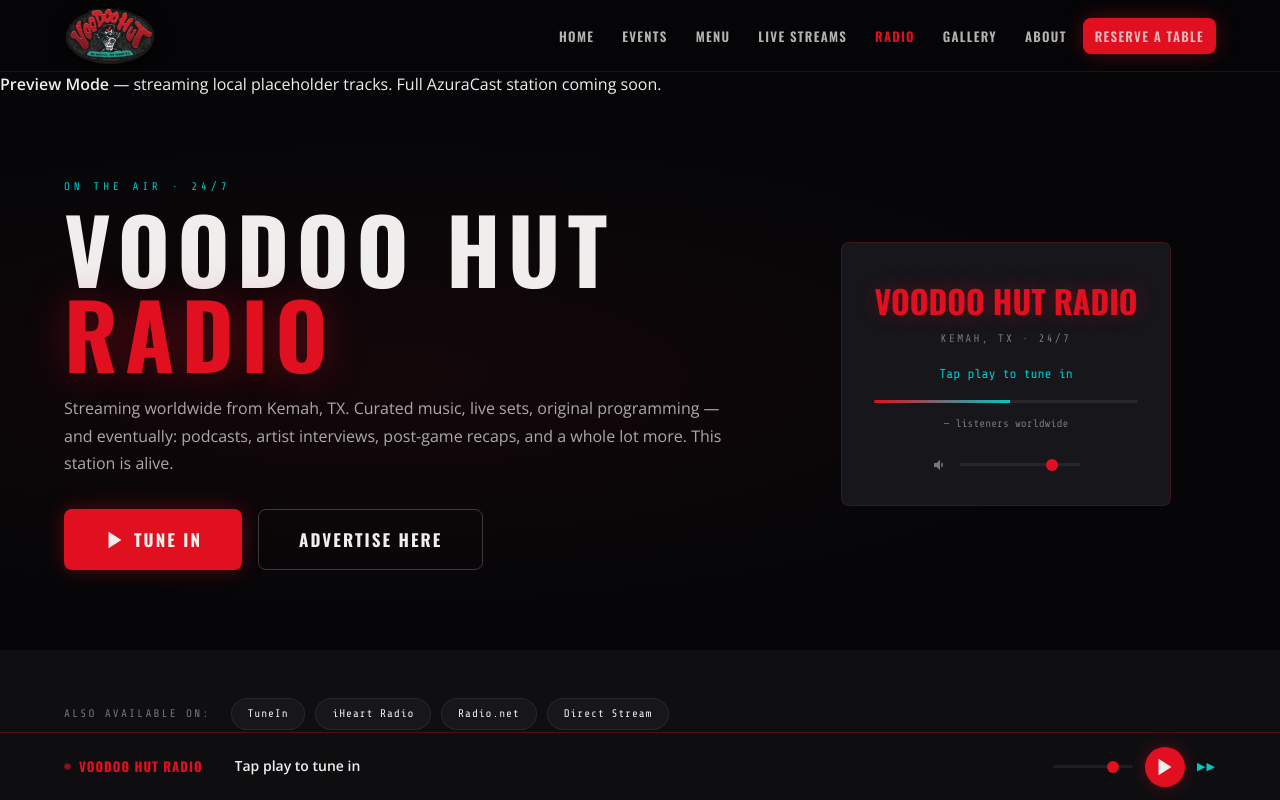
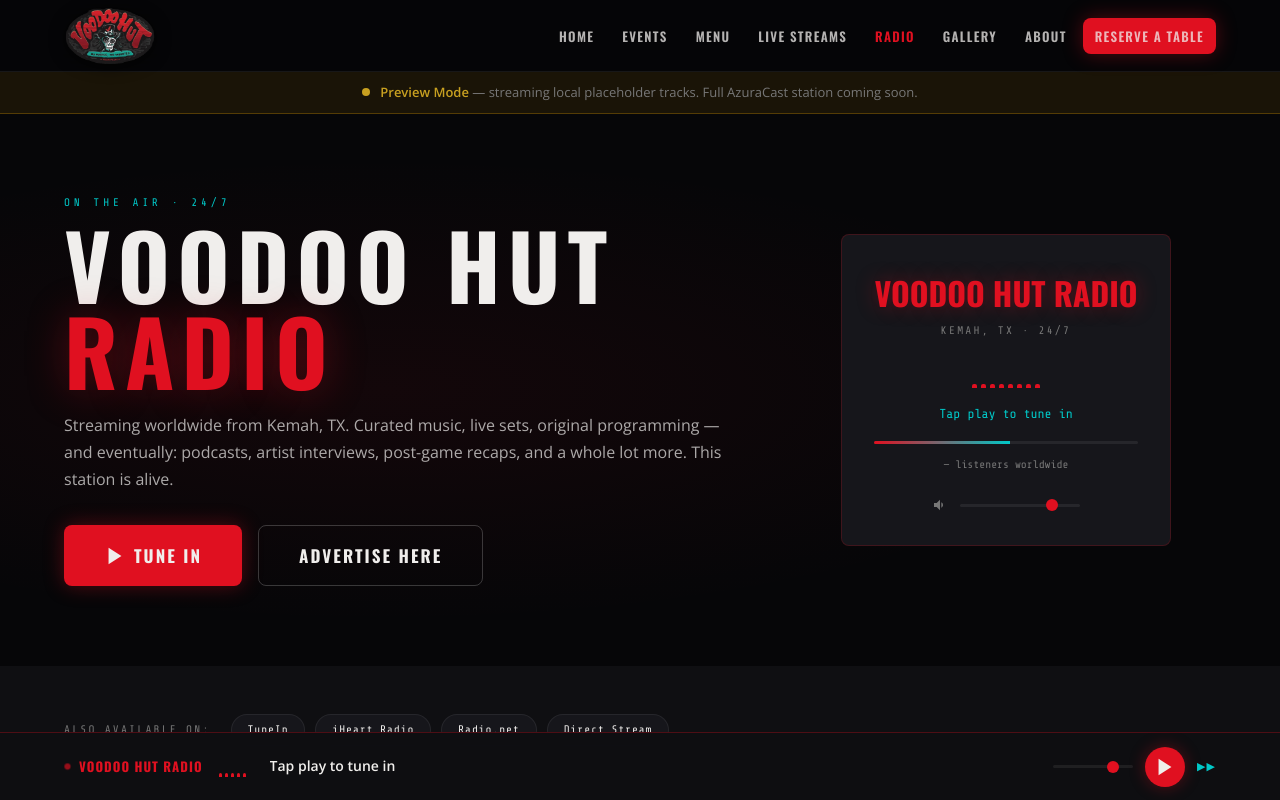
Before and after one commit to djdistraction/voodoo-hut-av-broadcast, a plain HTML site: page website/radio.html in a window 1280 px wide. Shown: the top 800 px of the page. Drawn offline with nearby package versions, Linux system fonts and the light colour scheme; no server answers.

Commit message:
feat(radio): EQ visualiser animations + placeholder notice styles
Added keyframe animations and styles for EQ visualizer.

```diff
--- a/website/assets/css/style.css
+++ b/website/assets/css/style.css
@@ -3291,3 +3291,83 @@
   margin-bottom: 40px;
 }
 .hero-nhw em { color: var(--gold); font-style: normal; }
+
+
+/* ============================================================
+   EQ VISUALISER — animated bars, driven by JS .active class
+   ============================================================ */
+
+/* Keyframe animations — each bar has a different speed/height combo */
+@keyframes eq1 { 0%,100%{height:4px}  25%{height:22px} 75%{height:10px} }
+@keyframes eq2 { 0%,100%{height:14px} 33%{height:4px}  66%{height:28px} }
+@keyframes eq3 { 0%,100%{height:8px}  20%{height:30px} 60%{height:6px}  }
+@keyframes eq4 { 0%,100%{height:18px} 40%{height:4px}  80%{height:24px} }
+@keyframes eq5 { 0%,100%{height:6px}  15%{height:26px} 55%{height:12px} }
+@keyframes eq6 { 0%,100%{height:20px} 35%{height:4px}  70%{height:16px} }
+@keyframes eq7 { 0%,100%{height:10px} 50%{height:28px} 85%{height:6px}  }
+@keyframes eq8 { 0%,100%{height:4px}  30%{height:20px} 65%{height:14px} }
+
+.eq-visualiser {
+  display: flex;
+  align-items: flex-end;
+  justify-content: center;
+  gap: 4px;
+  height: 32px;
+  margin-bottom: 12px;
+}
+
+.eq-bar {
+  width: 5px;
+  height: 4px;
+  background: var(--red);
+  border-radius: 2px 2px 0 0;
+  transition: background .3s;
+}
+
+/* Assign individual animations to each bar */
+.eq-visualiser .eq-bar:nth-child(1).active { animation: eq1 .6s ease-in-out infinite; background: var(--red); }
+.eq-visualiser .eq-bar:nth-child(2).active { animation: eq2 .5s ease-in-out infinite; background: var(--red); }
+.eq-visualiser .eq-bar:nth-child(3).active { animation: eq3 .7s ease-in-out infinite; background: var(--cyan); }
+.eq-visualiser .eq-bar:nth-child(4).active { animation: eq4 .45s ease-in-out infinite; background: var(--cyan); }
+.eq-visualiser .eq-bar:nth-child(5).active { animation: eq5 .65s ease-in-out infinite; background: var(--gold); }
+.eq-visualiser .eq-bar:nth-child(6).active { animation: eq6 .55s ease-in-out infinite; background: var(--gold); }
+.eq-visualiser .eq-bar:nth-child(7).active { animation: eq7 .48s ease-in-out infinite; background: var(--red); }
+.eq-visualiser .eq-bar:nth-child(8).active { animation: eq8 .72s ease-in-out infinite; background: var(--cyan); }
+
+/* Compact version in the bottom bar */
+.eq-visualiser-sm {
+  height: 20px;
+  gap: 3px;
+  margin: 0 8px 0 0;
+}
+.eq-visualiser-sm .eq-bar { width: 3px; }
+.eq-visualiser-sm .eq-bar:nth-child(1).active { animation: eq1 .6s  ease-in-out infinite; }
+.eq-visualiser-sm .eq-bar:nth-child(2).active { animation: eq3 .5s  ease-in-out infinite; }
+.eq-visualiser-sm .eq-bar:nth-child(3).active { animation: eq5 .7s  ease-in-out infinite; }
+.eq-visualiser-sm .eq-bar:nth-child(4).active { animation: eq2 .45s ease-in-out infinite; }
+.eq-visualiser-sm .eq-bar:nth-child(5).active { animation: eq4 .65s ease-in-out infinite; }
+
+/* ============================================================
+   PLACEHOLDER NOTICE BANNER
+   ============================================================ */
+.placeholder-notice {
+  display: flex;
+  align-items: center;
+  gap: 10px;
+  padding: 10px 20px;
+  background: rgba(255, 180, 0, 0.08);
+  border-bottom: 1px solid rgba(255, 180, 0, 0.25);
+  font-size: 13px;
+  color: var(--muted);
+  text-align: center;
+  justify-content: center;
+}
+.placeholder-notice strong { color: var(--gold); }
+.placeholder-dot {
+  width: 8px;
+  height: 8px;
+  border-radius: 50%;
+  background: var(--gold);
+  flex-shrink: 0;
+  animation: pulse 2s ease-in-out infinite;
+}
```
